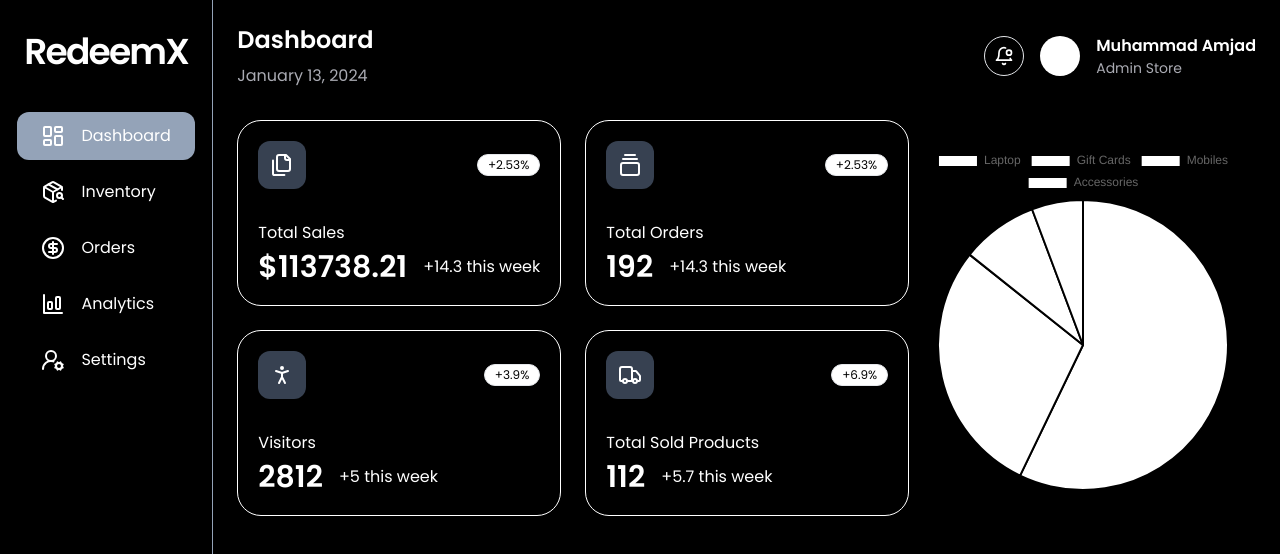
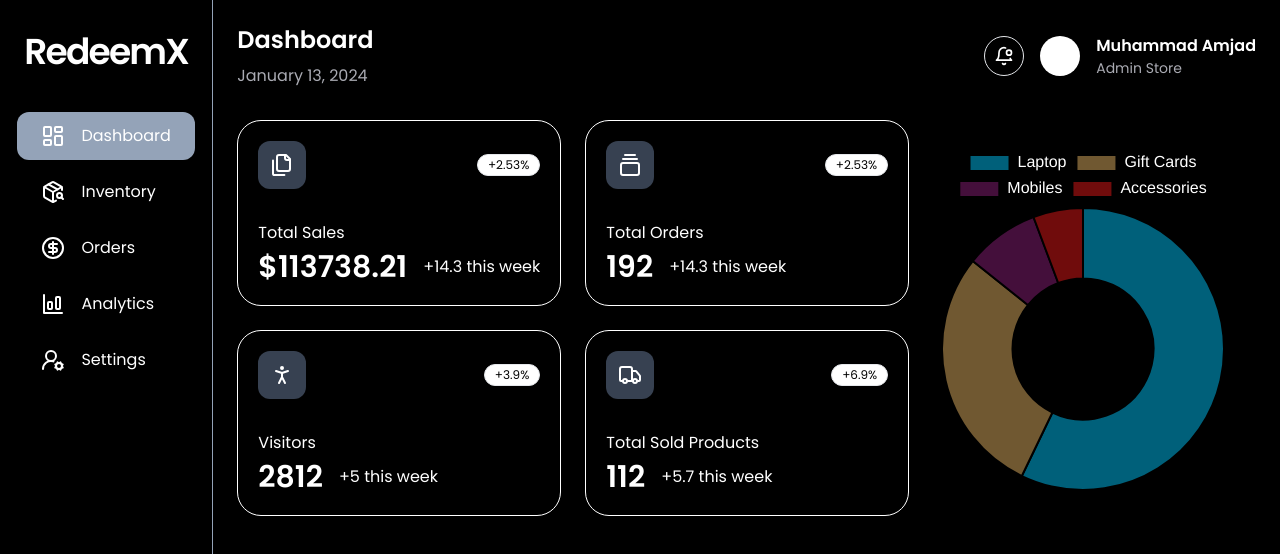
Before and after one commit to devvMuhammad/admin-redeemx, a Next.js app: page / in a window 1280 px wide. Shown: the top 554 px of the page. Built offline with nearby package versions, Linux system fonts and the light colour scheme.

Commit message:
added colors to pie chart

```diff
--- a/src/components/dashboard/PieChart.tsx
+++ b/src/components/dashboard/PieChart.tsx
@@ -1,16 +1,16 @@
 "use client";
 import { ChartData } from "chart.js";
 import { Chart as ChartJS, ArcElement, Tooltip, Legend } from "chart.js";
-import { Pie } from "react-chartjs-2";
+import { Doughnut, Pie } from "react-chartjs-2";
 
-const data: ChartData<"pie", number[], unknown> = {
+const data: ChartData<"doughnut", number[], unknown> = {
   labels: ["Laptop", "Gift Cards", "Mobiles", "Accessories"],
   // consists of array of object, with each object representing a data
   datasets: [
     {
       label: "Quantity Sold",
       data: [20, 10, 3, 2],
-      backgroundColor: ["#fff"],
+      backgroundColor: ["#00607a", "#705831", "#440f3b", "#700c0c"],
       borderColor: "black",
     },
   ],
@@ -20,7 +20,18 @@ export default function PieChart() {
   ChartJS.register(ArcElement, Tooltip, Legend);
   return (
     <div className="flex items-center justify-center">
-      <Pie className="fixed" data={data} />
+      <Doughnut
+        className="fixed"
+        data={data}
+        options={{
+          plugins: {
+            legend: {
+              labels: { color: "white", font: { size: 16 } },
+              position: "top",
+            },
+          },
+        }}
+      />
     </div>
   );
 }
```
